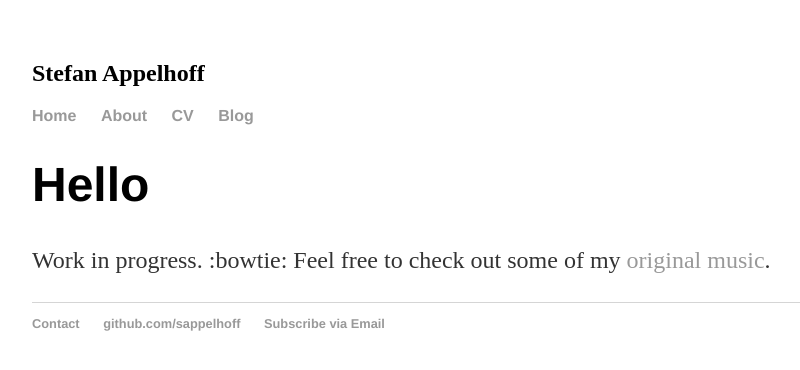
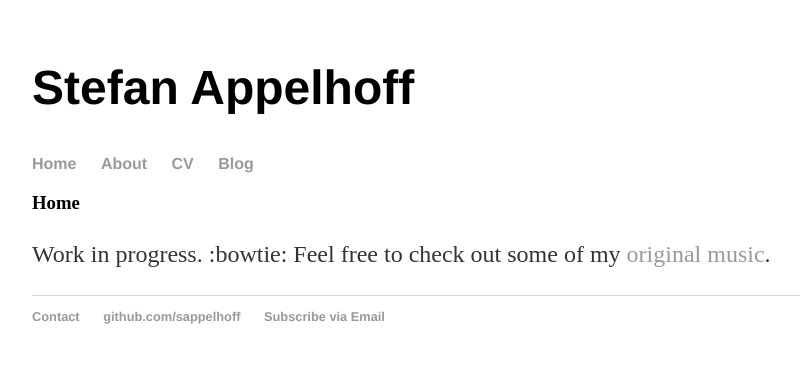
Before and after one commit to sappelhoff/sappelhoff.github.io, a Jekyll site: the page built from index.html, in a window 1280 px wide. Shown: the top 370 px of the page, without its empty margins (160-960 px from the left). Built offline with Jekyll 4.4.1, drawn with Linux system fonts in a browser that asks for light colours.

Commit message:
header size

```diff
--- a/_layouts/default.html
+++ b/_layouts/default.html
@@ -8,7 +8,7 @@
 	</head>
 	<body>
 		<nav>
-			<h2 align="left"> Stefan Appelhoff </h2>
+			<h1 align="left"> Stefan Appelhoff </h1>
 			<ul>
         		<li><a href="/">Home</a></li>
 	        	<li><a href="/about">About</a></li>
--- a/index.html
+++ b/index.html
@@ -1,9 +1,9 @@
 ---
 layout: default
-title: Hello
+title: Home
 ---
 
-<h1> {{ page.title }} </h1>
+<h3> {{ page.title }} </h3>
 
 
 <p>Work in progress. :bowtie: Feel free to check out some of my
```
